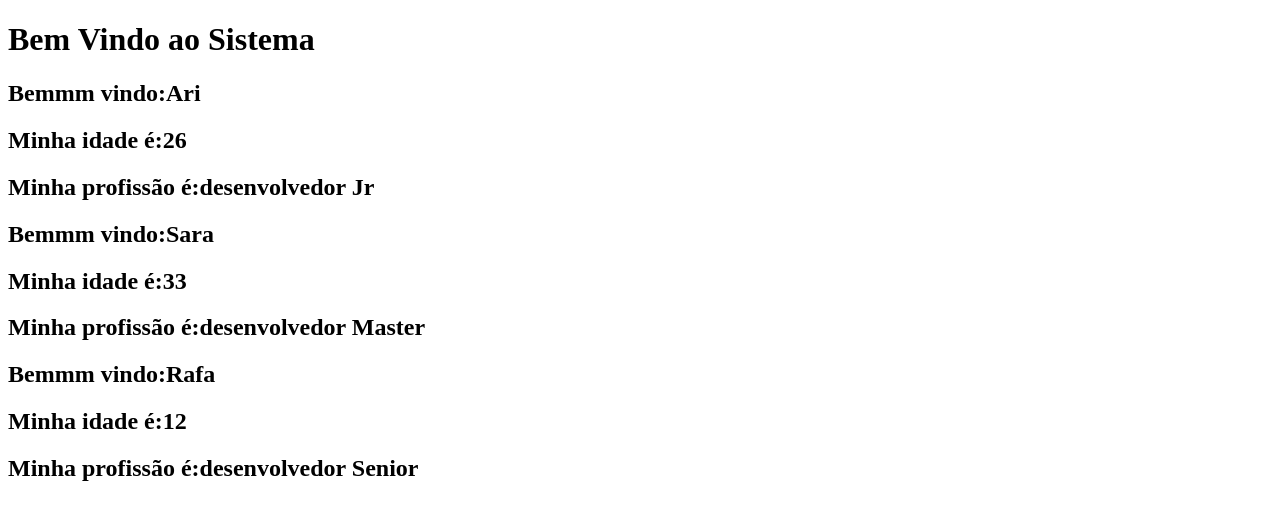
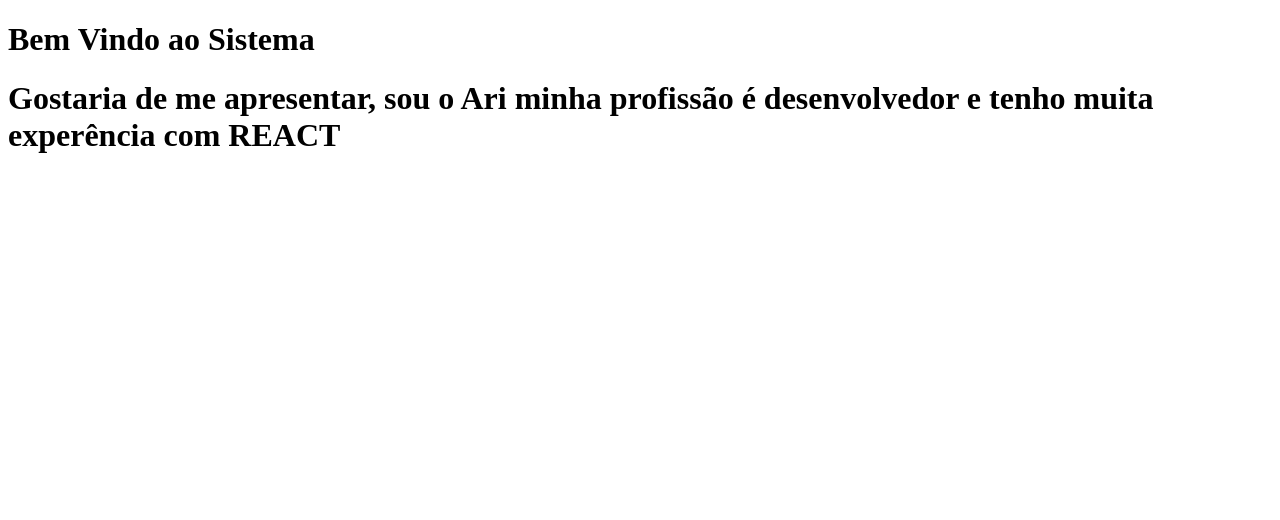
Before and after one commit to Ari-Neto-dev/myApp, a React (Create React App) app: page / in a window 1280 px wide. Shown: the top 520 px of the page. Built offline with nearby package versions, Linux system fonts and the light colour scheme.

Commit message:
passando props como paramentro

```diff
--- a/src/App.js
+++ b/src/App.js
@@ -1,27 +1,22 @@
-import React from 'react';
+import React from "react";
 
-const Bemvindo=(props)=>{
+const Cadastro=(props)=>{
   return(
     <div>
-      <h2>Bemmm vindo:{props.nome}</h2>
-      <h2>Minha idade é:{props.idade}</h2>
-      <h2>Minha profissão é:{props.cargo}</h2>
-
+      <strong>
+        <h1>Gostaria de me apresentar, sou o {props.nome} minha profissão é {props.atividade} e tenho muita experência com{props.biblioteca} </h1>
+      </strong>
     </div>
   )
 }
 
 
-
-export default function App(){
-  return(
+export default function App() {
+  return (
     <div>
       <h1>Bem Vindo ao Sistema</h1>
-      <Bemvindo nome="Ari" idade="26"cargo="desenvolvedor Jr"/>
-      <Bemvindo nome="Sara" idade="33" cargo="desenvolvedor Master" />
-      <Bemvindo nome="Rafa" idade="12" cargo="desenvolvedor Senior"/>
-
+      <Cadastro nome="Ari" atividade="desenvolvedor" biblioteca=" REACT"/>
 
     </div>
-  )
+  );
 }
```
